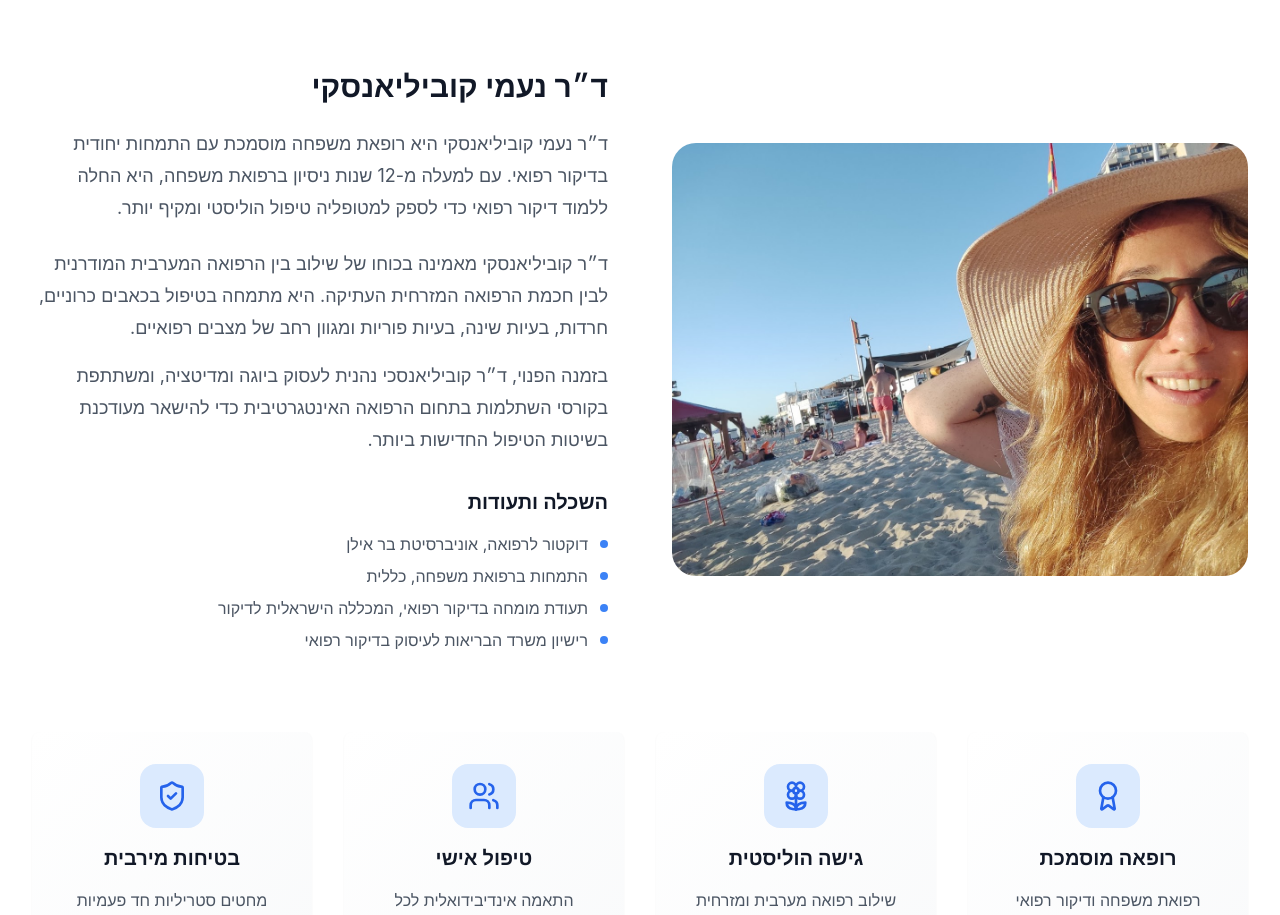
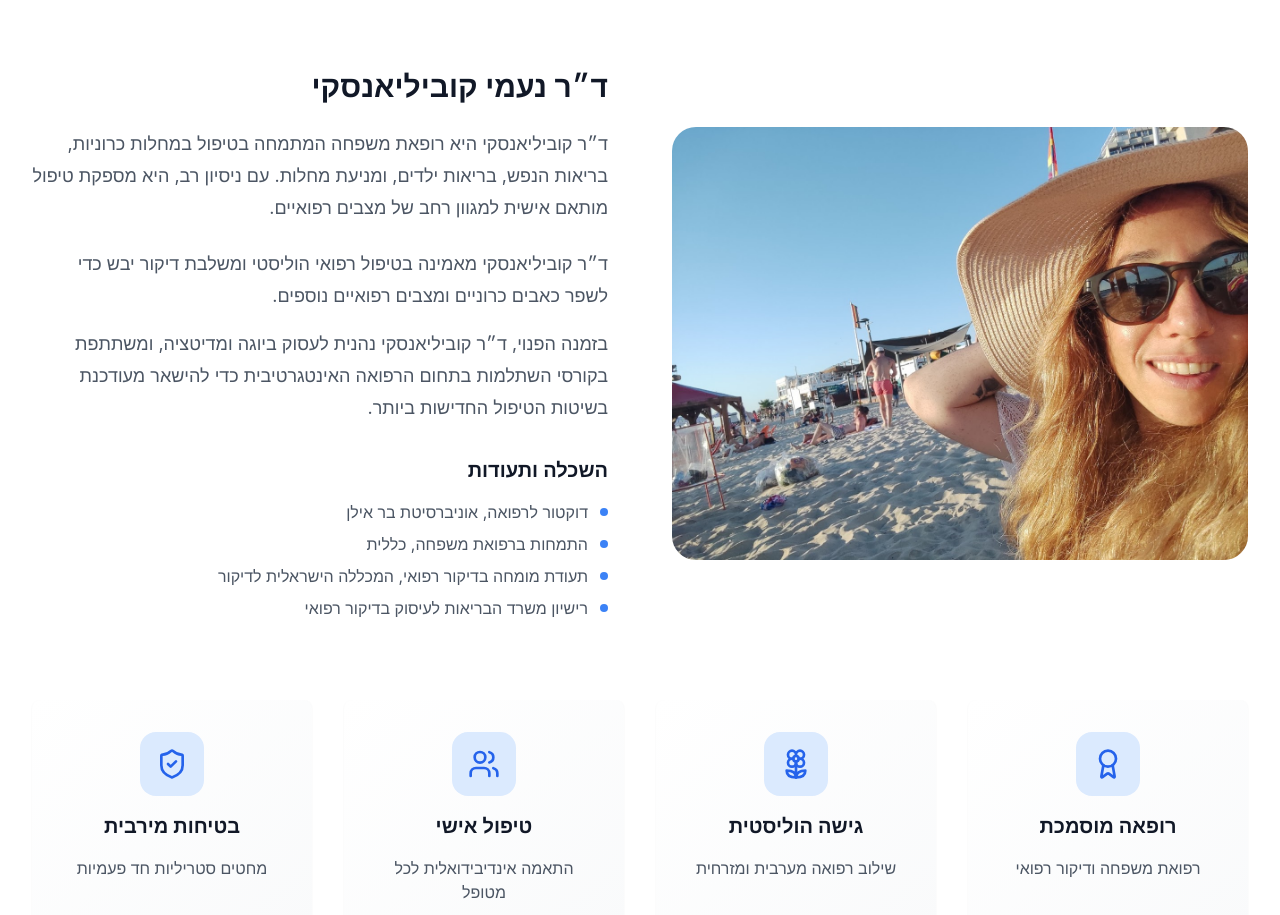
Before and after one commit to amirai21/naomi-website, a React (Vite) app: page / in a window 1280 px wide. Shown: the part 1226-2141 px from the top of the page. Built offline with nearby package versions, Linux system fonts and the light colour scheme.

Commit message:
feat: update About section + add naomi image

```diff
--- a/src/components/home/About.jsx
+++ b/src/components/home/About.jsx
@@ -69,19 +69,16 @@ export default function About() {
 
               <div className="prose prose-lg text-gray-600 space-y-4 text-right">
                 <p>
-                  ד״ר נעמי קוביליאנסקי היא רופאת משפחה מוסמכת עם התמחות יחודית בדיקור רפואי.
-                  עם למעלה מ-12 שנות ניסיון ברפואת משפחה, היא החלה ללמוד דיקור רפואי כדי לספק
-                  למטופליה טיפול הוליסטי ומקיף יותר.
+                  ד״ר קוביליאנסקי היא רופאת משפחה המתמחה בטיפול במחלות כרוניות, בריאות הנפש,
+                  בריאות ילדים, ומניעת מחלות. עם ניסיון רב, היא מספקת טיפול מותאם אישית למגוון רחב של מצבים רפואיים.
                 </p>
 
                 <p>
-                  ד״ר קוביליאנסקי מאמינה בכוחו של שילוב בין הרפואה המערבית המודרנית לבין חכמת
-                  הרפואה המזרחית העתיקה. היא מתמחה בטיפול בכאבים כרוניים, חרדות, בעיות שינה,
-                  בעיות פוריות ומגוון רחב של מצבים רפואיים.
+                  ד״ר קוביליאנסקי מאמינה בטיפול רפואי הוליסטי ומשלבת דיקור יבש כדי לשפר כאבים כרוניים ומצבים רפואיים נוספים.
                 </p>
 
                 <p>
-                  בזמנה הפנוי, ד״ר קוביליאנסכי נהנית לעסוק ביוגה ומדיטציה, ומשתתפת בקורסי השתלמות
+                  בזמנה הפנוי, ד״ר קוביליאנסקי נהנית לעסוק ביוגה ומדיטציה, ומשתתפת בקורסי השתלמות
                   בתחום הרפואה האינטגרטיבית כדי להישאר מעודכנת בשיטות הטיפול החדישות ביותר.
                 </p>
               </div>
```
